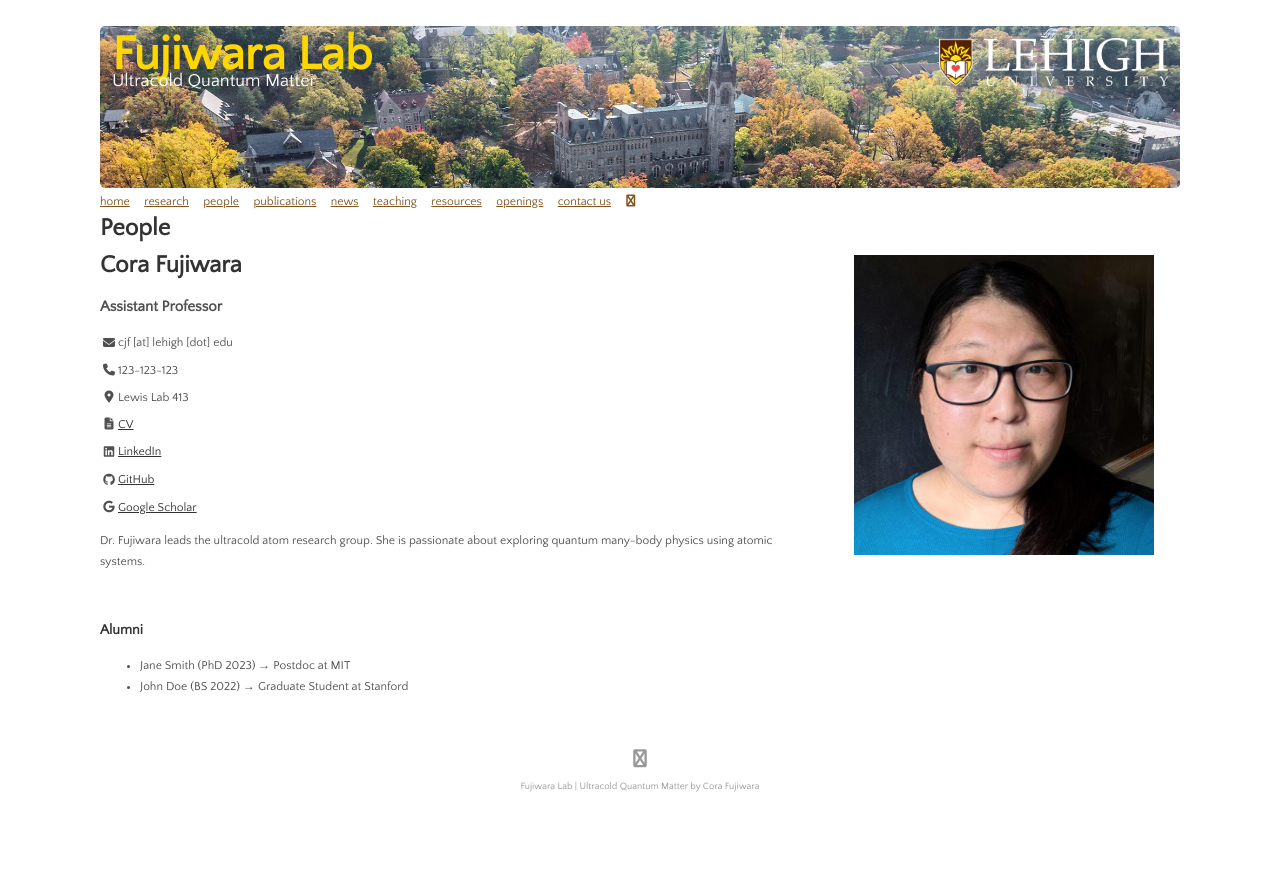
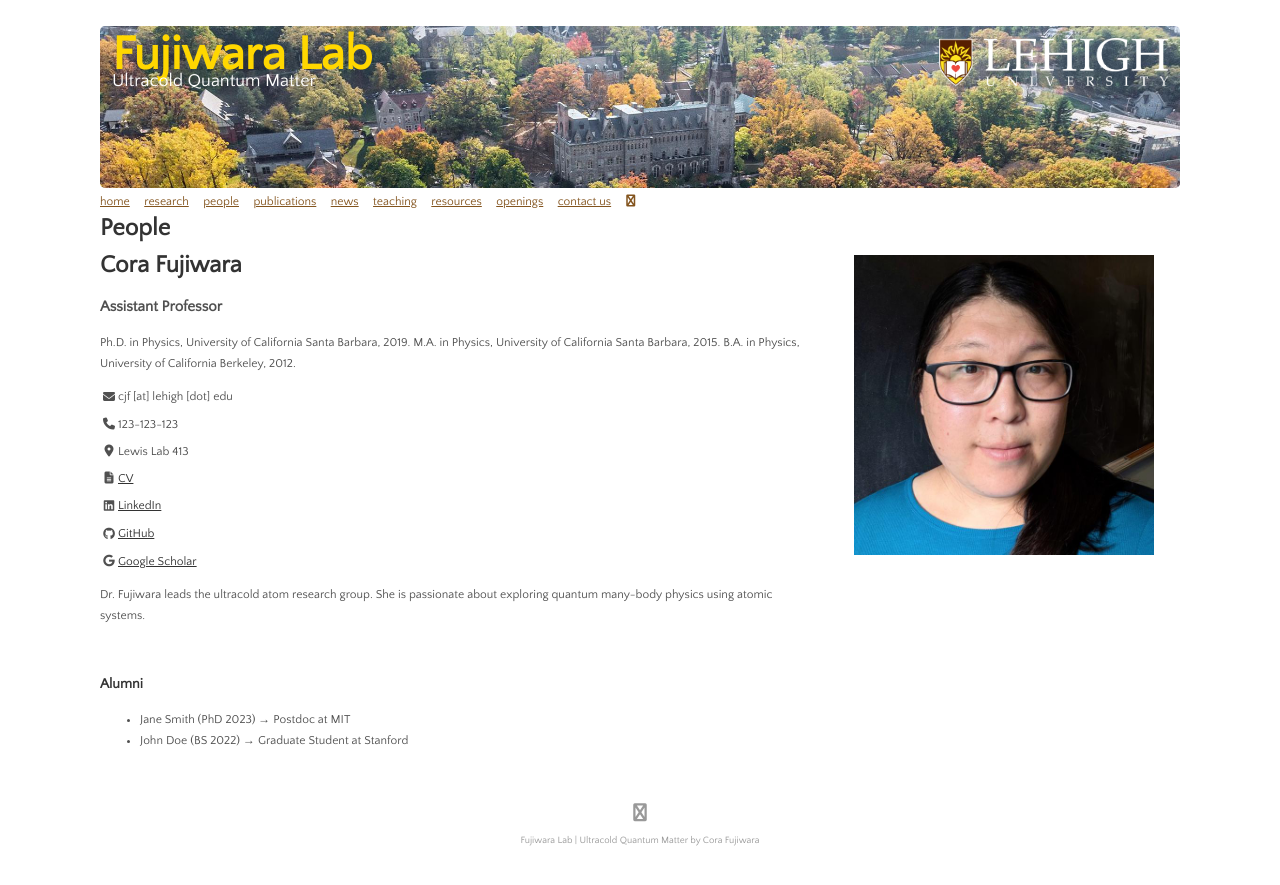
Before and after one commit to fujiwara-quantum-lab/fujiwara-quantum-lab.github.io, a Jekyll site: the page built from menu/people.md, in a window 1280 px wide. Shown: the top 885 px of the page. Built offline with Jekyll 4.4.1, drawn with Linux system fonts in a browser that asks for light colours; a style sheet for code colours, icons or effects is not loaded.

Commit message:
Update fujiwara.md

```diff
--- a/people/fujiwara.md
+++ b/people/fujiwara.md
@@ -2,6 +2,10 @@
 id: fujiwara
 myname: Cora Fujiwara
 role: Assistant Professor
+education: |
+  Ph.D. in Physics, University of California Santa Barbara, 2019.
+  M.A. in Physics,  University of California Santa Barbara, 2015.
+  B.A. in Physics, University of California Berkeley, 2012.
 phone: 123-123-123
 office: Lewis Lab 413
 email: cjf [at] lehigh [dot] edu
```
